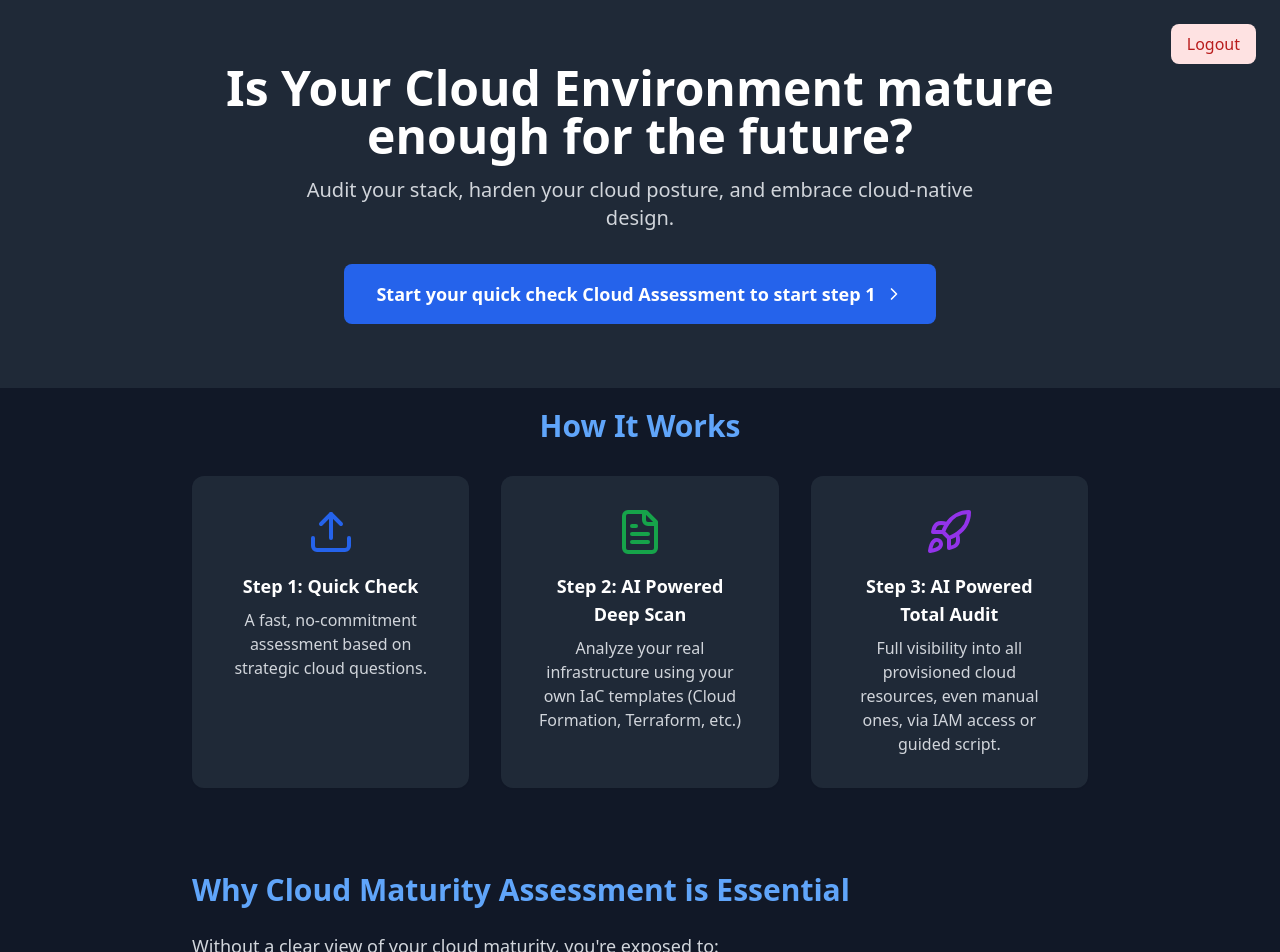
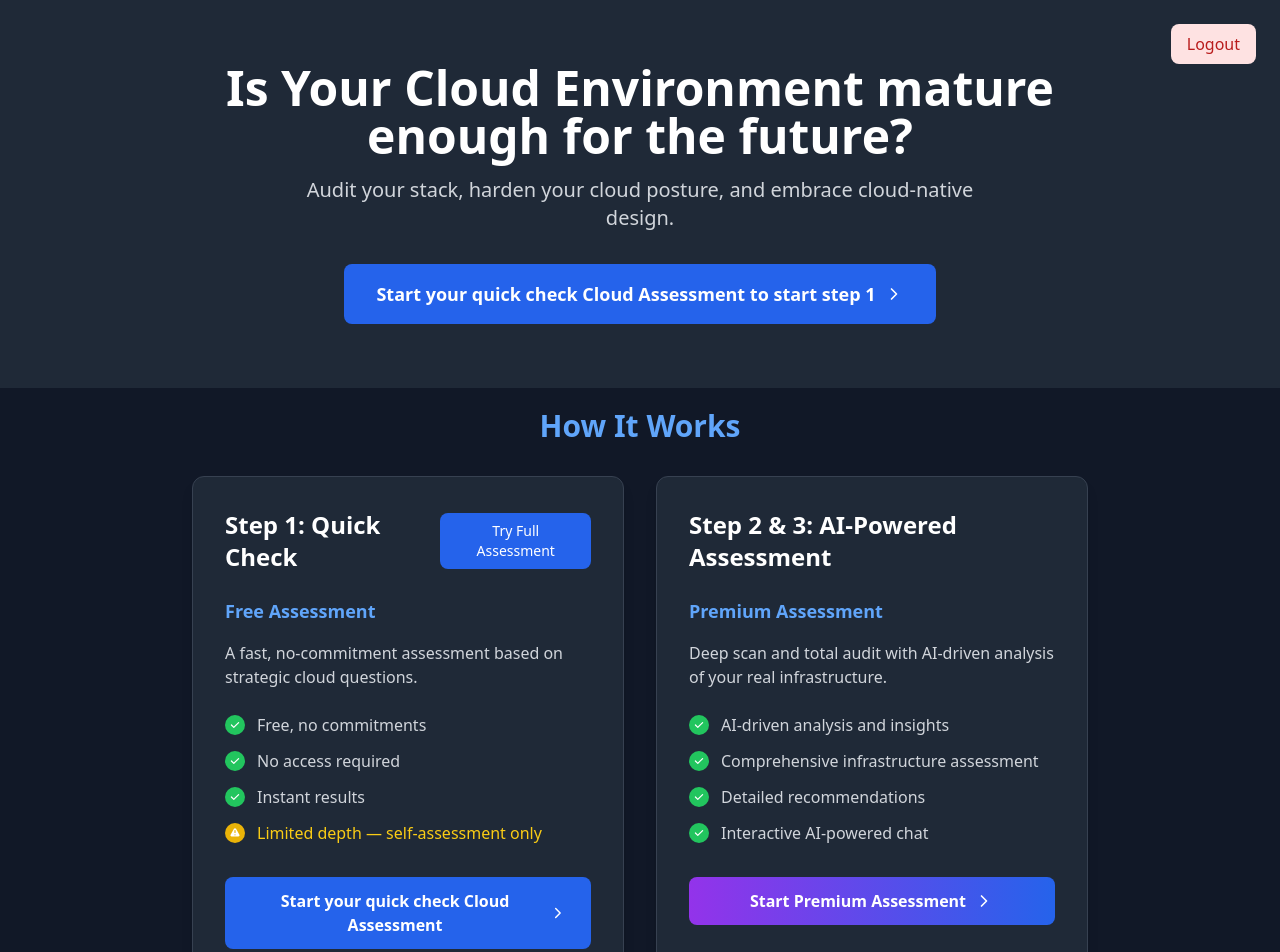
Before and after one commit to meczx/maturity, a React (Vite) app: page /CMMA in a window 1280 px wide. Shown: the top 952 px of the page. Built offline with nearby package versions, Linux system fonts and the light colour scheme; sample sign-in values are in the browser's storage.

Commit message:
Update Landing Page with New Card Design

```diff
--- a/src/components/LandingPage.tsx
+++ b/src/components/LandingPage.tsx
@@ -94,22 +94,111 @@ function LandingPage() {
           <h2 className="text-3xl font-bold text-blue-400 mb-8 text-center">
             How It Works
           </h2>
-          <div className="grid grid-cols-1 md:grid-cols-3 gap-8">
-            <div className="bg-gray-800 p-8 rounded-xl shadow-sm hover:shadow-md transition-all duration-300 text-center">
-              <Upload className="w-12 h-12 text-blue-600 mx-auto mb-4" />
-              <strong className="text-lg block mb-2 text-white">Step 1:  Quick Check</strong>
-              <p className="text-gray-300">A fast, no-commitment assessment based on strategic cloud questions. </p>
+          <div className="grid grid-cols-1 lg:grid-cols-2 gap-8">
+            {/* Step 1: Quick Check */}
+            <div className="bg-gray-800 p-8 rounded-xl shadow-lg border border-gray-700">
+              <div className="flex items-center justify-between mb-6">
+                <h3 className="text-2xl font-bold text-white">Step 1: Quick Check</h3>
+                <button className="bg-blue-600 hover:bg-blue-700 text-white px-4 py-2 rounded-lg text-sm font-medium transition-colors">
+                  Try Full Assessment
+                </button>
+              </div>
+              <h4 className="text-lg font-semibold text-blue-400 mb-4">Free Assessment</h4>
+              <p className="text-gray-300 mb-6">
+                A fast, no-commitment assessment based on strategic cloud questions.
+              </p>
+
+              <div className="space-y-3 mb-8">
+                <div className="flex items-center text-gray-300">
+                  <div className="w-5 h-5 rounded-full bg-green-500 flex items-center justify-center mr-3">
+                    <svg className="w-3 h-3 text-white" fill="currentColor" viewBox="0 0 20 20">
+                      <path fillRule="evenodd" d="M16.707 5.293a1 1 0 010 1.414l-8 8a1 1 0 01-1.414 0l-4-4a1 1 0 011.414-1.414L8 12.586l7.293-7.293a1 1 0 011.414 0z" clipRule="evenodd" />
+                    </svg>
+                  </div>
+                  Free, no commitments
+                </div>
+                <div className="flex items-center text-gray-300">
+                  <div className="w-5 h-5 rounded-full bg-green-500 flex items-center justify-center mr-3">
+                    <svg className="w-3 h-3 text-white" fill="currentColor" viewBox="0 0 20 20">
+                      <path fillRule="evenodd" d="M16.707 5.293a1 1 0 010 1.414l-8 8a1 1 0 01-1.414 0l-4-4a1 1 0 011.414-1.414L8 12.586l7.293-7.293a1 1 0 011.414 0z" clipRule="evenodd" />
+                    </svg>
+                  </div>
+                  No access required
+                </div>
+                <div className="flex items-center text-gray-300">
+                  <div className="w-5 h-5 rounded-full bg-green-500 flex items-center justify-center mr-3">
+                    <svg className="w-3 h-3 text-white" fill="currentColor" viewBox="0 0 20 20">
+                      <path fillRule="evenodd" d="M16.707 5.293a1 1 0 010 1.414l-8 8a1 1 0 01-1.414 0l-4-4a1 1 0 011.414-1.414L8 12.586l7.293-7.293a1 1 0 011.414 0z" clipRule="evenodd" />
+                    </svg>
+                  </div>
+                  Instant results
+                </div>
+                <div className="flex items-center text-yellow-400">
+                  <div className="w-5 h-5 rounded-full bg-yellow-500 flex items-center justify-center mr-3">
+                    <svg className="w-3 h-3 text-white" fill="currentColor" viewBox="0 0 20 20">
+                      <path fillRule="evenodd" d="M8.257 3.099c.765-1.36 2.722-1.36 3.486 0l5.58 9.92c.75 1.334-.213 2.98-1.742 2.98H4.42c-1.53 0-2.493-1.646-1.743-2.98l5.58-9.92zM11 13a1 1 0 11-2 0 1 1 0 012 0zm-1-8a1 1 0 00-1 1v3a1 1 0 002 0V6a1 1 0 00-1-1z" clipRule="evenodd" />
+                    </svg>
+                  </div>
+                  Limited depth — self-assessment only
+                </div>
+              </div>
+
+              <button
+                onClick={startAssessment}
+                className="w-full bg-blue-600 hover:bg-blue-700 text-white py-3 px-6 rounded-lg font-semibold transition-colors flex items-center justify-center"
+              >
+                Start your quick check Cloud Assessment
+                <ChevronRight className="ml-2 w-5 h-5" />
+              </button>
             </div>
-            <div className="bg-gray-800 p-8 rounded-xl shadow-sm hover:shadow-md transition-all duration-300 text-center">
-              <FileText className="w-12 h-12 text-green-600 mx-auto mb-4" />
-              <strong className="text-lg block mb-2 text-white">Step 2: AI Powered Deep Scan</strong>
-              <p className="text-gray-300">
-Analyze your real infrastructure using your own IaC templates (Cloud Formation, Terraform, etc.)</p>
-            </div>
-            <div className="bg-gray-800 p-8 rounded-xl shadow-sm hover:shadow-md transition-all duration-300 text-center">
-              <Rocket className="w-12 h-12 text-purple-600 mx-auto mb-4" />
-              <strong className="text-lg block mb-2 text-white">Step 3: AI Powered Total Audit</strong>
-              <p className="text-gray-300"> Full visibility into all provisioned cloud resources, even manual ones, via IAM access or guided script.</p>
+
+            {/* Step 2 & 3: AI-Powered Assessment */}
+            <div className="bg-gray-800 p-8 rounded-xl shadow-lg border border-gray-700">
+              <h3 className="text-2xl font-bold text-white mb-6">Step 2 & 3: AI-Powered Assessment</h3>
+              <h4 className="text-lg font-semibold text-blue-400 mb-4">Premium Assessment</h4>
+              <p className="text-gray-300 mb-6">
+                Deep scan and total audit with AI-driven analysis of your real infrastructure.
+              </p>
+
+              <div className="space-y-3 mb-8">
+                <div className="flex items-center text-gray-300">
+                  <div className="w-5 h-5 rounded-full bg-green-500 flex items-center justify-center mr-3">
+                    <svg className="w-3 h-3 text-white" fill="currentColor" viewBox="0 0 20 20">
+                      <path fillRule="evenodd" d="M16.707 5.293a1 1 0 010 1.414l-8 8a1 1 0 01-1.414 0l-4-4a1 1 0 011.414-1.414L8 12.586l7.293-7.293a1 1 0 011.414 0z" clipRule="evenodd" />
+                    </svg>
+                  </div>
+                  AI-driven analysis and insights
+                </div>
+                <div className="flex items-center text-gray-300">
+                  <div className="w-5 h-5 rounded-full bg-green-500 flex items-center justify-center mr-3">
+                    <svg className="w-3 h-3 text-white" fill="currentColor" viewBox="0 0 20 20">
+                      <path fillRule="evenodd" d="M16.707 5.293a1 1 0 010 1.414l-8 8a1 1 0 01-1.414 0l-4-4a1 1 0 011.414-1.414L8 12.586l7.293-7.293a1 1 0 011.414 0z" clipRule="evenodd" />
+                    </svg>
+                  </div>
+                  Comprehensive infrastructure assessment
+                </div>
+                <div className="flex items-center text-gray-300">
+                  <div className="w-5 h-5 rounded-full bg-green-500 flex items-center justify-center mr-3">
+                    <svg className="w-3 h-3 text-white" fill="currentColor" viewBox="0 0 20 20">
+                      <path fillRule="evenodd" d="M16.707 5.293a1 1 0 010 1.414l-8 8a1 1 0 01-1.414 0l-4-4a1 1 0 011.414-1.414L8 12.586l7.293-7.293a1 1 0 011.414 0z" clipRule="evenodd" />
+                    </svg>
+                  </div>
+                  Detailed recommendations
+                </div>
+                <div className="flex items-center text-gray-300">
+                  <div className="w-5 h-5 rounded-full bg-green-500 flex items-center justify-center mr-3">
+                    <svg className="w-3 h-3 text-white" fill="currentColor" viewBox="0 0 20 20">
+                      <path fillRule="evenodd" d="M16.707 5.293a1 1 0 010 1.414l-8 8a1 1 0 01-1.414 0l-4-4a1 1 0 011.414-1.414L8 12.586l7.293-7.293a1 1 0 011.414 0z" clipRule="evenodd" />
+                    </svg>
+                  </div>
+                  Interactive AI-powered chat
+                </div>
+              </div>
+
+              <button className="w-full bg-gradient-to-r from-purple-600 to-blue-600 hover:from-purple-700 hover:to-blue-700 text-white py-3 px-6 rounded-lg font-semibold transition-all duration-300 flex items-center justify-center">
+                Start Premium Assessment
+                <ChevronRight className="ml-2 w-5 h-5" />
+              </button>
             </div>
           </div>
         </div>
```
